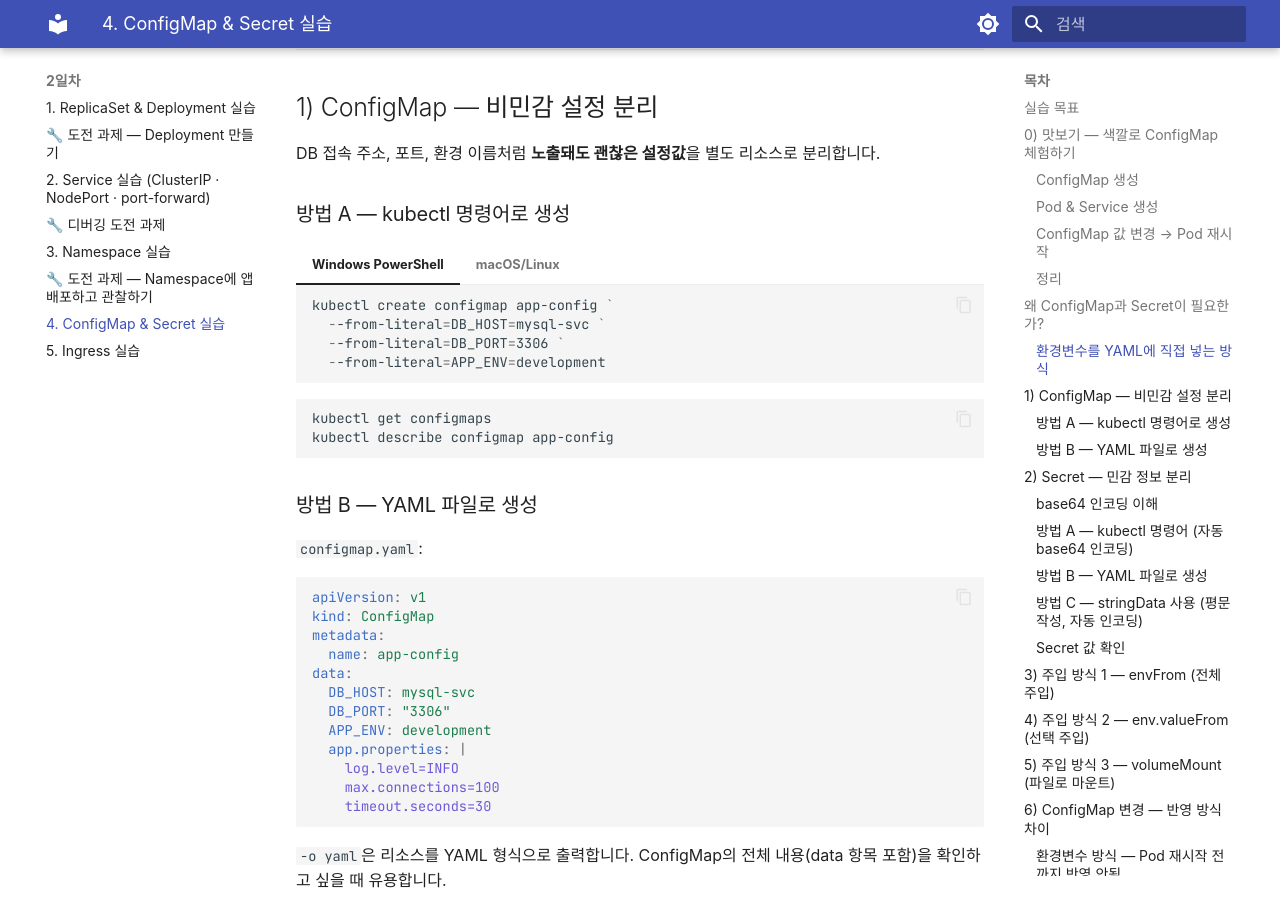
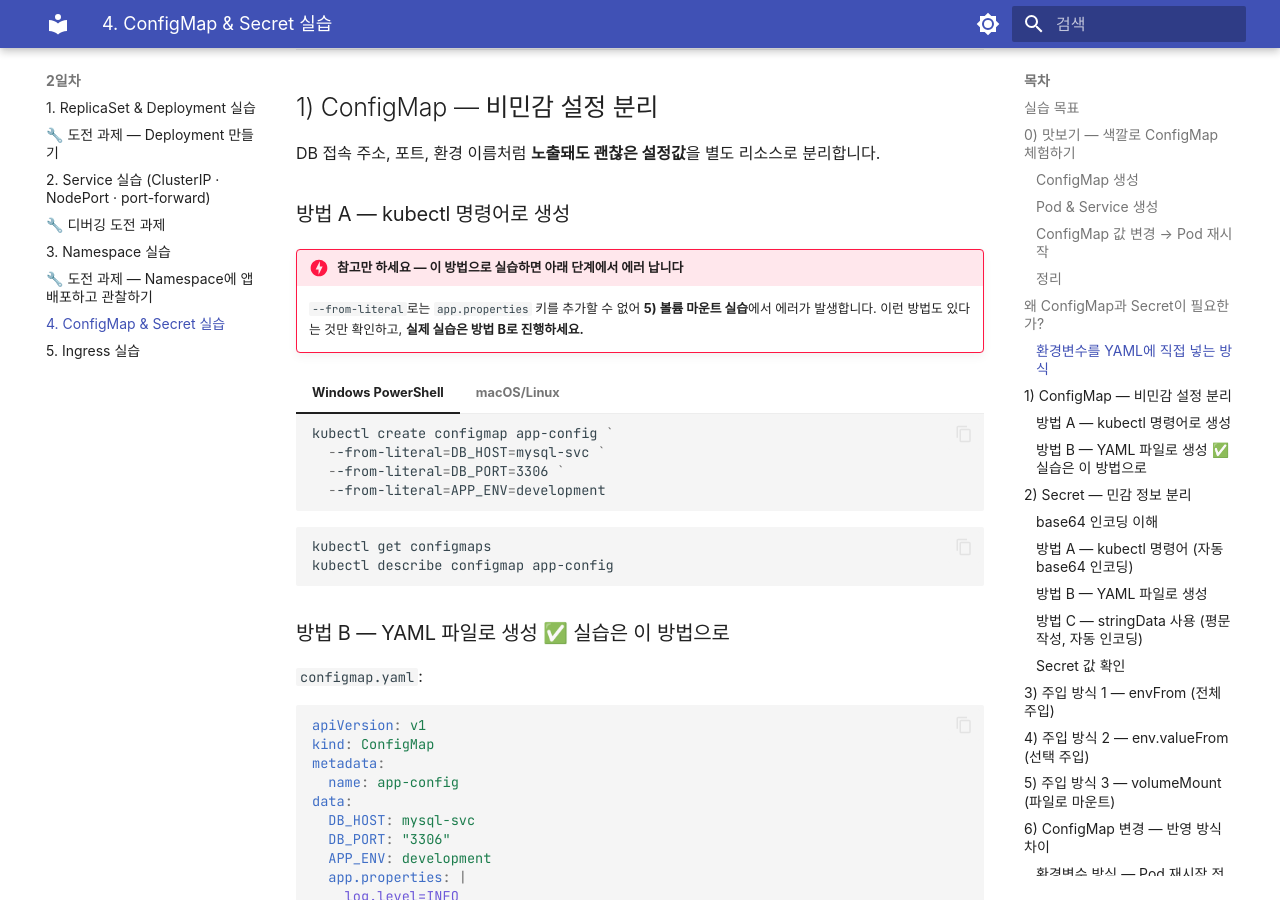
Before and after one commit to skilleat-labs/k8s-for-4days, an MkDocs documentation site: the page built from docs/day2/2-3-configmap-secret.md, in a window 1280 px wide and 900 px high, scrolled down 3103 px. Built offline with MkDocs 1.6.1 and Material for MkDocs 9.7.7, drawn with Linux system fonts in a browser that asks for light colours; some web fonts are replaced.

Commit message:
Warn Method A causes error in volumeMount lab, recommend Method B
Co-Authored-By: Claude Sonnet 4.6 <noreply@anthropic.com>

````diff
--- a/docs/day2/2-3-configmap-secret.md
+++ b/docs/day2/2-3-configmap-secret.md
@@ -156,6 +156,10 @@ DB 접속 주소, 포트, 환경 이름처럼 **노출돼도 괜찮은 설정값
 
 ### 방법 A — kubectl 명령어로 생성
 
+!!! danger "참고만 하세요 — 이 방법으로 실습하면 아래 단계에서 에러 납니다"
+    `--from-literal`로는 `app.properties` 키를 추가할 수 없어 **5) 볼륨 마운트 실습**에서 에러가 발생합니다.
+    이런 방법도 있다는 것만 확인하고, **실제 실습은 방법 B로 진행하세요.**
+
 === "Windows PowerShell"
     ```powershell
     kubectl create configmap app-config `
@@ -176,7 +180,7 @@ kubectl get configmaps
 kubectl describe configmap app-config
 ```
 
-### 방법 B — YAML 파일로 생성
+### 방법 B — YAML 파일로 생성 ✅ 실습은 이 방법으로
 
 `configmap.yaml`:
 
````
